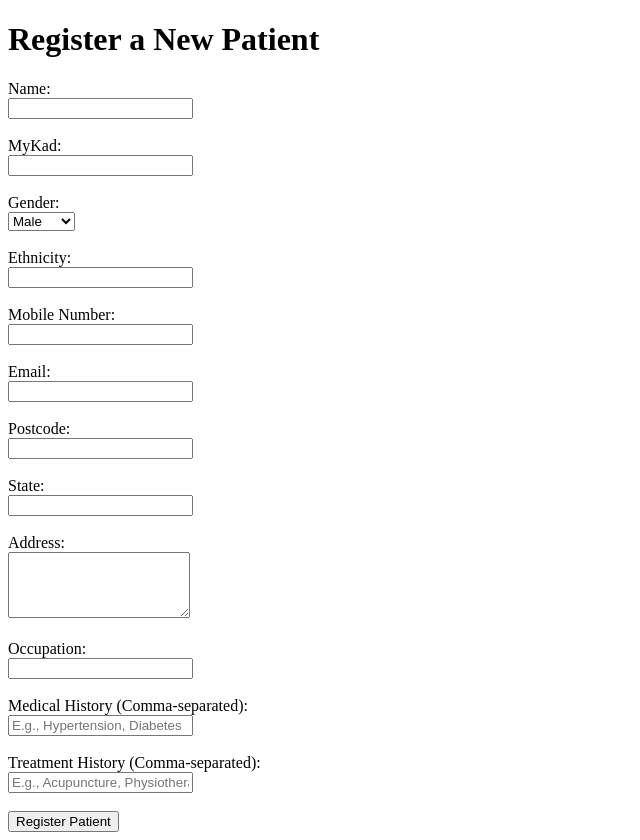
After one commit to seinemichael223/safana-bekam-api, a Flask app: page /register-patient in a window 1280 px wide. The commit adds this page. Shown: the whole page, without its empty margins (0-640 px from the left). Run offline with Flask 3, Linux system fonts and the light colour scheme.

```diff
--- a/routes.py
+++ b/routes.py
@@ -116,6 +116,9 @@ def register_routes(app, db, bcrypt):
     @app.route("/export-users", methods=["GET"])
     def export_users():
         try:
+
+            if not session.get('user_id') or "admin" not in session.get('role', []):
+                return jsonify({"status": "failed", "message": "Unauthorized access"}), 403
             users = User.query.all()
 
             role_mapping = {
@@ -147,80 +150,107 @@ def register_routes(app, db, bcrypt):
             return f"An error occurred: {str(e)}", 500
 
 
-    @app.route("/register-patient", methods=["POST"])
+    @app.route("/register-patient", methods=["GET", "POST"])
     def register_patient():
-        try:
-            # Extract data from form
-            name = request.form.get("name")
-            mykad = request.form.get("mykad")
-            gender = request.form.get("gender")
-            ethnicity = request.form.get("ethnicity")
-            p_mobile_no = request.form.get("p_mobile_no")
-            p_email = request.form.get("p_email")
-            postcode = request.form.get("postcode")
-            state = request.form.get("state")
-            address = request.form.get("address")
-            occupation = request.form.get("occupation")
-            medical_history = request.form.getlist("medical_history")  # Handles multiple values for a form field
+        if request.method == "GET":
+            return render_template("register_patient.html")
+        elif request.method == "POST":
 
-            # Validate required fields
-            required_fields = ["name", "mykad", "gender", "ethnicity", "p_mobile_no", "p_email", "postcode", "state", "address", "occupation"]
-            missing_fields = [field for field in required_fields if not request.form.get(field)]
-            if missing_fields:
-                return jsonify({"status": "failed", "message": f"Missing fields: {', '.join(missing_fields)}"}), 400
+            if not session.get('user_id') or "admin" not in session.get('role', []):
+                return jsonify({"status": "failed", "message": "Unauthorized access"}), 403
 
-            # Validate medical history (optional, ensure it's a list)
-            if not isinstance(medical_history, list):
-                return jsonify({"status": "failed", "message": "Medical history must be a list"}), 400
+            try:
+                # Extract data from form
+                name = request.form.get("name")
+                mykad = request.form.get("mykad")
+                gender = request.form.get("gender")
+                ethnicity = request.form.get("ethnicity")
+                p_mobile_no = request.form.get("p_mobile_no")
+                p_email = request.form.get("p_email")
+                postcode = request.form.get("postcode")
+                state = request.form.get("state")
+                address = request.form.get("address")
+                occupation = request.form.get("occupation")
+                medical_history = request.form.getlist("medical_history")  # Handles multiple values for a form field
+                treatment_history = request.form.getlist("treatment_history")
 
-            # Create and save the patient
-            patient = Patient(
-                name=name,
-                mykad=mykad,
-                gender=gender,
-                ethnicity=ethnicity,
-                p_mobile_no=p_mobile_no,
-                p_email=p_email,
-                postcode=postcode,
-                state=state,
-                address=address,
-                occupation=occupation,
-                medical_history=json.dumps(medical_history),  # Convert list to JSON string
-            )
+                # Validate required fields
+                required_fields = ["name", "mykad", "gender", "ethnicity", "p_mobile_no", "p_email", "postcode", "state", "address", "occupation"]
+                missing_fields = [field for field in required_fields if not request.form.get(field)]
+                if missing_fields:
+                    return jsonify({"status": "failed", "message": f"Missing fields: {', '.join(missing_fields)}"}), 400
 
-            db.session.add(patient)
-            db.session.commit()
+                # Validate medical history (optional, ensure it's a list)
+                if not isinstance(medical_history, list):
+                    return jsonify({"status": "failed", "message": "Medical history must be a list"}), 400
 
-            return jsonify({"status": "success", "message": "Patient registered successfully"}), 201
+                if not isinstance(treatment_history, list):
+                    return jsonify({"status": "failed", "message": "Treatment history must be a list"}), 400
 
-        except Exception as e:
-            return jsonify({"status": "failed", "message": str(e)}), 500
+                # Create and save the patient
+                patient = Patient(
+                    name=name,
+                    mykad=mykad,
+                    gender=gender,
+                    ethnicity=ethnicity,
+                    p_mobile_no=p_mobile_no,
+                    p_email=p_email,
+                    postcode=postcode,
+                    state=state,
+                    address=address,
+                    occupation=occupation,
+                    medical_history=json.dumps(medical_history),  # Convert list to JSON string
+                    treatment_history=json.dumps(treatment_history),  # Convert list to JSON string
+                )
+
+                db.session.add(patient)
+                db.session.commit()
+
+                return jsonify({"status": "success", "message": "Patient registered successfully"}), 201
+
+            except Exception as e:
+                return jsonify({"status": "failed", "message": str(e)}), 500
 
     @app.route("/export-patients", methods=["GET"])
     def export_patients():
         try:
+
+            if not session.get('user_id'):
+                return jsonify({"status": "failed", "message": "Unauthorized access"}), 403
+
             # Retrieve all patients from the database
             patients = Patient.query.all()
 
             # Create a list of patient dictionaries
-            patient_list = [
-                {
-                    "id": patient.pid,
-                    "name": patient.name,
-                    "mykad": patient.mykad,
-                    "gender": patient.gender,
-                    "ethnicity": patient.ethnicity,
-                    "p_mobile_no": patient.p_mobile_no,
-                    "p_email": patient.p_email,
-                    "postcode": patient.postcode,
-                    "state": patient.state,
-                    "address": patient.address,
-                    "occupation": patient.occupation,
-                    "medical_history": json.loads(patient.medical_history) if patient.medical_history else [],  # Convert JSON string to list
-                    "treatment_history": json.loads(patient.treatment_history) if patient.treatment_history else [],  # Convert JSON string to list
-                }
-                for patient in patients
-            ]
+            patient_list = []
+            for patient in patients:
+                try:
+                    # Safely parse JSON fields
+                    medical_history = json.loads(patient.medical_history) if patient.medical_history else []
+                    treatment_history = json.loads(patient.treatment_history) if patient.treatment_history else []
+                except json.JSONDecodeError:
+                    # Log or handle invalid JSON data
+                    medical_history = []
+                    treatment_history = []
+
+                # Append the patient dictionary
+                patient_list.append(
+                    {
+                        "id": patient.pid,
+                        "name": patient.name,
+                        "mykad": patient.mykad,
+                        "gender": patient.gender,
+                        "ethnicity": patient.ethnicity,
+                        "p_mobile_no": patient.p_mobile_no,
+                        "p_email": patient.p_email,
+                        "postcode": patient.postcode,
+                        "state": patient.state,
+                        "address": patient.address,
+                        "occupation": patient.occupation,
+                        "medical_history": medical_history,
+                        "treatment_history": treatment_history,
+                    }
+                )
 
             # Create a JSON response
             response = Response(
@@ -235,6 +265,9 @@ def register_routes(app, db, bcrypt):
     @app.route('/submit-treatment', methods=['POST'])
     def submit_treatment():
         try:
+
+            if not session.get('user_id') or "therapists" not in session.get('role', []):
+                return jsonify({"status": "failed", "message": "Unauthorized access"}), 403
             # Parse data from the request
             data = request.get_json()
 
@@ -297,6 +330,10 @@ def register_routes(app, db, bcrypt):
     @app.route("/export-patient-record", methods=["POST"])
     def export_patient_records():
         try:
+
+            if not session.get('user_id'):
+                return jsonify({"status": "failed", "message": "Unauthorized access"}), 403
+
             # Get patient ID from form data
             patient_id = request.form.get("patient_id")
 
@@ -357,6 +394,10 @@ def register_routes(app, db, bcrypt):
     @app.route("/export-patient-record-visit", methods=["POST"])
     def export_patient_record_visit():
         try:
+
+            if not session.get('user_id'):
+                return jsonify({"status": "failed", "message": "Unauthorized access"}), 403
+
             # Get patient ID and frequency from form data
             patient_id = request.form.get("patient_id")
             record_id = request.form.get("record_id")
@@ -414,6 +455,10 @@ def register_routes(app, db, bcrypt):
     @app.route("/export-patient-simplify", methods=["POST"])
     def export_patient_simplify():
         try:
+
+            if not session.get('user_id'):
+                return jsonify({"status": "failed", "message": "Unauthorized access"}), 403
+
             # Get patient ID from form data
             patient_id = request.form.get("patient_id")
 
@@ -486,7 +531,7 @@ def register_routes(app, db, bcrypt):
             address="123 Patient Street",
             occupation="Engineer",
             medical_history="Diabetes, Hypertension",
-            treatment_history="Acupuncture therapy in 2022"
+            treatment_history="Acupuncture therapy in 2022, Insanity at age 12"
         )
 
         record1 = PatientRecord(
--- a/templates/index.html
+++ b/templates/index.html
@@ -14,6 +14,7 @@
 
 
 <a href="{{ url_for('signup') }}">Sign Up</a>
+<a href="{{ url_for('register_patient') }}">Register Patient</a>
 <a href="{{ url_for('login') }}">Login</a>
 <a href="{{ url_for('logout') }}">Logout</a>
 <a href="{{ url_for('secret') }}">Secret</a>
--- /dev/null
+++ b/templates/register_patient.html
@@ -0,0 +1,48 @@
+{% extends "base.html" %}
+{% block title %}Register Patient{% endblock %}
+
+{% block content %}
+<h1>Register a New Patient</h1>
+<form action="/register-patient" method="POST">
+    <label for="name">Name:</label><br>
+    <input type="text" id="name" name="name" required><br><br>
+
+    <label for="mykad">MyKad:</label><br>
+    <input type="text" id="mykad" name="mykad" required><br><br>
+
+    <label for="gender">Gender:</label><br>
+    <select id="gender" name="gender" required>
+        <option value="Male">Male</option>
+        <option value="Female">Female</option>
+    </select><br><br>
+
+    <label for="ethnicity">Ethnicity:</label><br>
+    <input type="text" id="ethnicity" name="ethnicity" required><br><br>
+
+    <label for="p_mobile_no">Mobile Number:</label><br>
+    <input type="text" id="p_mobile_no" name="p_mobile_no" required><br><br>
+
+    <label for="p_email">Email:</label><br>
+    <input type="email" id="p_email" name="p_email" required><br><br>
+
+    <label for="postcode">Postcode:</label><br>
+    <input type="text" id="postcode" name="postcode" required><br><br>
+
+    <label for="state">State:</label><br>
+    <input type="text" id="state" name="state" required><br><br>
+
+    <label for="address">Address:</label><br>
+    <textarea id="address" name="address" rows="4" required></textarea><br><br>
+
+    <label for="occupation">Occupation:</label><br>
+    <input type="text" id="occupation" name="occupation" required><br><br>
+
+    <label for="medical_history">Medical History (Comma-separated):</label><br>
+    <input type="text" id="medical_history" name="medical_history" placeholder="E.g., Hypertension, Diabetes"><br><br>
+
+    <label for="treatment_history">Treatment History (Comma-separated):</label><br>
+    <input type="text" id="treatment_history" name="treatment_history" placeholder="E.g., Acupuncture, Physiotherapy"><br><br>
+
+    <button type="submit">Register Patient</button>
+</form>
+{% endblock %}
```
